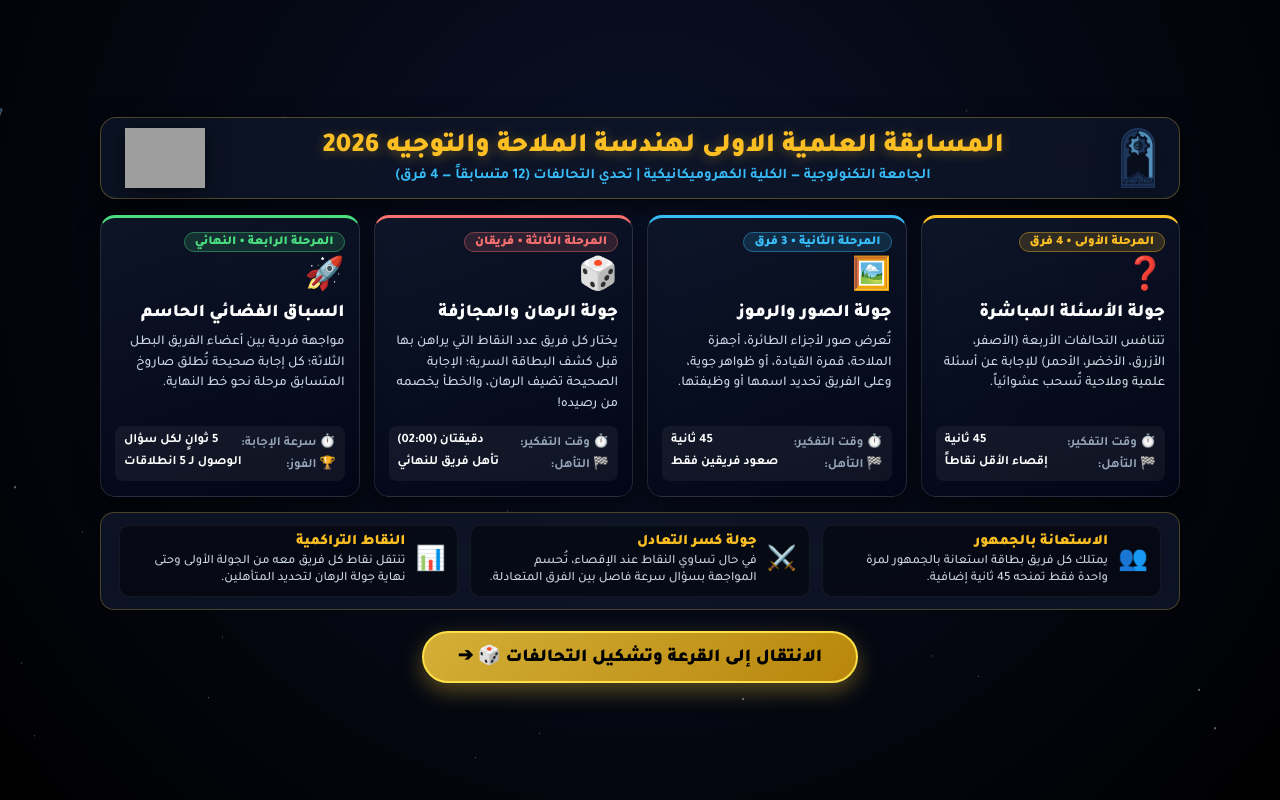
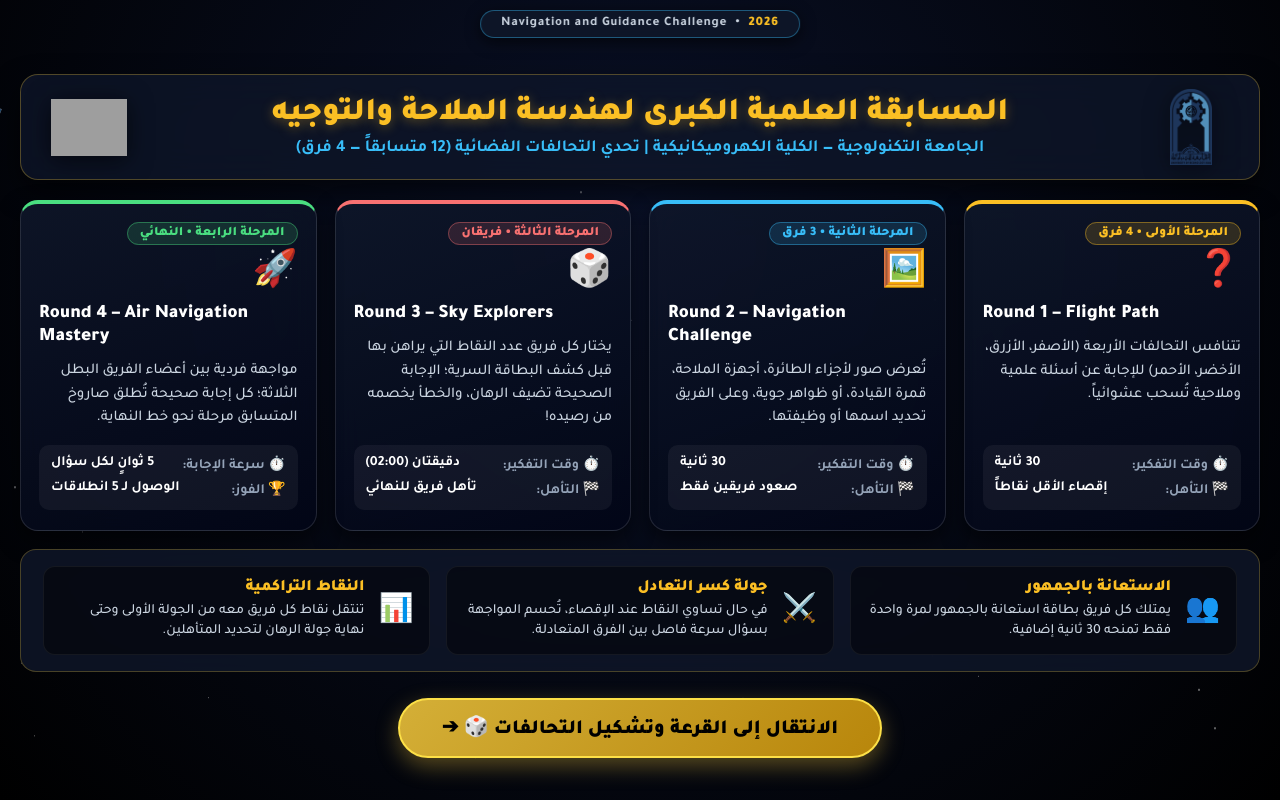
Before and after one commit to ATC5/8, a plain HTML site: page intro.html in a window 1280 px wide. Drawn offline with Linux system fonts and the light colour scheme; grey boxes are pictures that could not be loaded.

Commit message:
Update intro.html

```diff
--- a/intro.html
+++ b/intro.html
@@ -3,7 +3,7 @@
 <head>
     <meta charset="UTF-8">
     <meta name="viewport" content="width=device-width, initial-scale=1.0">
-    <title>مسابقة هندسة الملاحة والتوجيه - الدليل التعريفي</title>
+    <title>Navigation and Guidance Challenge - الدليل التعريفي</title>
     <style>
         @import url('https://fonts.googleapis.com/css2?family=Tajawal:wght@500;700;900&display=swap');
 
@@ -14,22 +14,22 @@
             --gold-bright: #fbbf24;
         }
 
+        * { box-sizing: border-box; }
+
         body {
-            margin: 0; padding: 15px 15px; font-family: 'Tajawal', sans-serif; color: #ffffff;
+            margin: 0; padding: 52px 20px 20px 20px; font-family: 'Tajawal', sans-serif; color: #ffffff;
             background-color: #000103;
             background-image: radial-gradient(circle at 50% 30%, #0a1128 0%, #000 100%);
             display: flex; flex-direction: column; align-items: center; justify-content: center;
-            min-height: 100vh; overflow-x: hidden; box-sizing: border-box;
+            min-height: 100vh; overflow-x: hidden;
         }
 
-        /* خلفية النجوم */
         .stars-container { position: fixed; inset: 0; z-index: -2; pointer-events: none; }
         .star { position: absolute; background: #fff; border-radius: 50%; opacity: 0.5; will-change: transform; }
         .star-fast { animation: fall 15s linear infinite; }
         .star-slow { animation: fall 35s linear infinite; }
         @keyframes fall { from { transform: translateY(-10vh); } to { transform: translateY(110vh); } }
 
-        /* المحطة الفضائية الدوارة */
         .station-layer { position: fixed; top: 0; left: 0; z-index: -1; will-change: transform; pointer-events: none; animation: floatAcrossScreen 70s ease-in-out infinite alternate; }
         @keyframes floatAcrossScreen { 0% { transform: translate(-10vw, 10vh) scale(0.6); } 33% { transform: translate(75vw, 65vh) scale(0.9); } 66% { transform: translate(15vw, 80vh) scale(0.7); } 100% { transform: translate(85vw, 15vh) scale(1); } }
         .space-station { transform-style: preserve-3d; animation: slowOrbit 40s infinite linear; }
@@ -41,41 +41,52 @@
         .solar-panel { position: absolute; width: 140px; height: 70px; background: #06406e; border: 2px solid #475569; }
         .panel-left { transform: translate(-180px, -35px) rotateX(30deg); } .panel-right { transform: translate(40px, -35px) rotateX(-30deg); }
 
-        /* الشريط العلوي والشعارات */
+        /* شريط اسم المسابقة والسنة أعلى وسط الشاشة */
+        .event-watermark {
+            position: fixed; top: 10px; left: 50%; transform: translateX(-50%); z-index: 1000;
+            background: rgba(15, 23, 42, 0.88); backdrop-filter: blur(8px);
+            border: 1px solid rgba(56, 189, 248, 0.4); border-radius: 50px;
+            padding: 5px 20px; display: flex; align-items: center; gap: 8px;
+            font-size: 13px; font-weight: 700; color: #cbd5e1;
+            letter-spacing: 0.8px; pointer-events: none;
+            box-shadow: 0 4px 15px rgba(0, 0, 0, 0.6);
+            white-space: nowrap;
+        }
+        .event-watermark span.year {
+            color: #fbbf24; font-weight: 900;
+        }
+
         .header-bar {
-            width: 94%; max-width: 1080px; display: flex; justify-content: space-between; align-items: center;
+            width: 1320px; max-width: 100%; display: flex; justify-content: space-between; align-items: center;
             background: rgba(15, 23, 42, 0.78); backdrop-filter: blur(20px);
-            border: 1px solid rgba(212, 175, 55, 0.35); border-radius: 16px;
-            padding: 10px 24px; margin-bottom: 16px; box-shadow: 0 12px 28px rgba(0,0,0,0.6);
-            box-sizing: border-box;
+            border: 1px solid rgba(212, 175, 55, 0.35); border-radius: 18px;
+            padding: 14px 30px; margin-bottom: 20px; box-shadow: 0 12px 28px rgba(0,0,0,0.6);
         }
         .header-logo {
-            height: 60px; width: auto; object-fit: contain;
+            height: 76px; width: 76px; object-fit: contain;
             filter: drop-shadow(0 4px 12px rgba(0,0,0,0.6)); transition: transform 0.3s;
         }
         .header-logo:hover { transform: scale(1.06); }
         .header-text { text-align: center; }
         .header-text h1 {
-            font-size: 1.7rem; margin: 0; color: var(--gold-bright); font-weight: 900;
+            font-size: 32px; margin: 0; color: var(--gold-bright); font-weight: 900;
             text-shadow: 0 2px 12px rgba(251, 191, 36, 0.35);
         }
         .header-text p {
-            font-size: 0.92rem; color: var(--neon-blue); margin: 4px 0 0 0; font-weight: 700;
+            font-size: 17px; color: var(--neon-blue); margin: 6px 0 0 0; font-weight: 700;
         }
 
-        /* الحاوية الرئيسية */
         .main-wrapper {
-            width: 94%; max-width: 1080px; display: flex; flex-direction: column; gap: 15px; z-index: 10;
+            width: 1320px; max-width: 100%; display: flex; flex-direction: column; gap: 18px; z-index: 10;
         }
 
-        /* شبكة الجولات الأربعة */
         .rounds-grid {
-            display: grid; grid-template-columns: repeat(4, 1fr); gap: 14px;
+            display: grid; grid-template-columns: repeat(4, 1fr); gap: 18px;
         }
         .round-card {
             background: linear-gradient(160deg, rgba(15, 23, 42, 0.88), rgba(2, 6, 23, 0.92));
             backdrop-filter: blur(15px); border: 1px solid rgba(255, 255, 255, 0.12);
-            border-radius: 15px; padding: 15px 14px; display: flex; flex-direction: column;
+            border-radius: 18px; padding: 20px 18px; display: flex; flex-direction: column;
             justify-content: space-between; position: relative; overflow: hidden;
             box-shadow: 0 10px 22px rgba(0,0,0,0.55); transition: all 0.35s ease;
             opacity: 0; transform: translateY(20px);
@@ -83,54 +94,52 @@
         .round-card.visible { opacity: 1; transform: translateY(0); }
         .round-card:hover { transform: translateY(-4px); box-shadow: 0 14px 28px rgba(0,0,0,0.75); }
 
-        .r-1 { border-top: 3px solid #fbbf24; }
-        .r-2 { border-top: 3px solid #38bdf8; }
-        .r-3 { border-top: 3px solid #f87171; }
-        .r-4 { border-top: 3px solid #4ade80; }
+        .r-1 { border-top: 4px solid #fbbf24; }
+        .r-2 { border-top: 4px solid #38bdf8; }
+        .r-3 { border-top: 4px solid #f87171; }
+        .r-4 { border-top: 4px solid #4ade80; }
 
         .round-badge {
-            align-self: flex-start; font-size: 0.78rem; font-weight: 900;
-            padding: 3px 10px; border-radius: 20px; margin-bottom: 8px;
+            align-self: flex-start; font-size: 13px; font-weight: 900;
+            padding: 4px 12px; border-radius: 20px; margin-bottom: 10px;
         }
         .r-1 .round-badge { background: rgba(251, 191, 36, 0.15); color: #fbbf24; border: 1px solid rgba(251, 191, 36, 0.4); }
         .r-2 .round-badge { background: rgba(56, 189, 248, 0.15); color: #38bdf8; border: 1px solid rgba(56, 189, 248, 0.4); }
         .r-3 .round-badge { background: rgba(248, 113, 113, 0.15); color: #f87171; border: 1px solid rgba(248, 113, 113, 0.4); }
         .r-4 .round-badge { background: rgba(74, 222, 128, 0.15); color: #4ade80; border: 1px solid rgba(74, 222, 128, 0.4); }
 
-        .round-icon { font-size: 2rem; margin: 2px 0; }
-        .round-name { font-size: 1.12rem; font-weight: 900; color: #fff; margin: 4px 0 8px 0; }
-        .round-desc { font-size: 0.85rem; color: #cbd5e1; line-height: 1.5; margin: 0 0 12px 0; flex-grow: 1; }
+        .round-icon { font-size: 36px; margin: 4px 0; }
+        .round-name { font-size: 19px; font-weight: 900; color: #fff; margin: 6px 0 10px 0; direction: ltr; }
+        .round-desc { font-size: 15px; color: #cbd5e1; line-height: 1.55; margin: 0 0 16px 0; flex-grow: 1; }
 
         .round-meta {
-            background: rgba(255, 255, 255, 0.05); border-radius: 8px; padding: 7px 9px;
-            display: flex; flex-direction: column; gap: 3px; font-size: 0.8rem; font-weight: 700;
+            background: rgba(255, 255, 255, 0.05); border-radius: 10px; padding: 10px 12px;
+            display: flex; flex-direction: column; gap: 5px; font-size: 14px; font-weight: 700;
         }
         .meta-item { display: flex; justify-content: space-between; color: #94a3b8; }
         .meta-item strong { color: #fff; }
 
-        /* شريط القوانين والمساعدات */
         .rules-bar {
             background: rgba(15, 23, 42, 0.8); backdrop-filter: blur(15px);
-            border: 1px solid rgba(212, 175, 55, 0.3); border-radius: 14px;
-            padding: 12px 18px; display: grid; grid-template-columns: repeat(3, 1fr); gap: 12px;
+            border: 1px solid rgba(212, 175, 55, 0.3); border-radius: 16px;
+            padding: 16px 22px; display: grid; grid-template-columns: repeat(3, 1fr); gap: 16px;
         }
         .rule-box {
-            display: flex; align-items: center; gap: 10px;
-            background: rgba(0, 0, 0, 0.45); padding: 8px 12px; border-radius: 10px;
+            display: flex; align-items: center; gap: 14px;
+            background: rgba(0, 0, 0, 0.45); padding: 12px 16px; border-radius: 12px;
             border: 1px solid rgba(255,255,255,0.06);
         }
-        .rule-icon { font-size: 1.5rem; }
-        .rule-info h4 { margin: 0 0 2px 0; font-size: 0.92rem; color: var(--gold-bright); font-weight: 900; }
-        .rule-info p { margin: 0; font-size: 0.8rem; color: #cbd5e1; line-height: 1.35; }
+        .rule-icon { font-size: 28px; }
+        .rule-info h4 { margin: 0 0 4px 0; font-size: 16px; color: var(--gold-bright); font-weight: 900; }
+        .rule-info p { margin: 0; font-size: 14px; color: #cbd5e1; line-height: 1.4; }
 
-        /* زر الانتقال للقرعة */
         .cta-container {
-            text-align: center; margin-top: 6px;
+            text-align: center; margin-top: 8px;
         }
         .start-btn {
-            display: inline-flex; align-items: center; gap: 10px;
+            display: inline-flex; align-items: center; gap: 12px;
             background: linear-gradient(135deg, #d4af37, #b8860b); color: #000;
-            text-decoration: none; padding: 11px 34px; font-size: 1.15rem; font-weight: 900;
+            text-decoration: none; padding: 14px 42px; font-size: 20px; font-weight: 900;
             border-radius: 50px; box-shadow: 0 8px 22px rgba(212, 175, 55, 0.4);
             transition: all 0.3s ease; border: 2px solid #fde047;
         }
@@ -147,7 +156,7 @@
         @media (max-width: 600px) {
             .rounds-grid { grid-template-columns: 1fr; }
             .header-bar { flex-direction: column; gap: 10px; text-align: center; }
-            .header-text h1 { font-size: 1.4rem; }
+            .header-text h1 { font-size: 24px; }
         }
     </style>
 </head>
@@ -162,53 +171,54 @@
         </div>
     </div>
 
-    <!-- الشريط العلوي بالشعارين -->
+    <div class="event-watermark" dir="ltr">
+        <span>Navigation and Guidance Challenge</span>
+        <span>•</span>
+        <span class="year">2026</span>
+    </div>
+
     <div class="header-bar">
         <img class="header-logo" src="IMG/UOT.png" alt="شعار الجامعة التكنولوجية">
         <div class="header-text">
-            <h1>المسابقة العلمية الاولى لهندسة الملاحة والتوجيه 2026</h1>
-            <p>الجامعة التكنولوجية — الكلية الكهروميكانيكية | تحدي التحالفات  (12 متسابقاً — 4 فرق)</p>
+            <h1>المسابقة العلمية الكبرى لهندسة الملاحة والتوجيه</h1>
+            <p>الجامعة التكنولوجية — الكلية الكهروميكانيكية | تحدي التحالفات الفضائية (12 متسابقاً — 4 فرق)</p>
         </div>
         <img class="header-logo" src="IMG/UOT2.PNG" alt="شعار قسم هندسة الملاحة والتوجيه">
     </div>
 
     <div class="main-wrapper">
-        <!-- شرح الجولات الأربعة -->
         <div class="rounds-grid">
-            <!-- الجولة الأولى -->
             <div class="round-card r-1" id="card-1">
                 <div>
                     <span class="round-badge">المرحلة الأولى • 4 فرق</span>
                     <div class="round-icon">❓</div>
-                    <h3 class="round-name">جولة الأسئلة المباشرة</h3>
+                    <h3 class="round-name">Round 1 – Flight Path</h3>
                     <p class="round-desc">تتنافس التحالفات الأربعة (الأصفر، الأزرق، الأخضر، الأحمر) للإجابة عن أسئلة علمية وملاحية تُسحب عشوائياً.</p>
                 </div>
                 <div class="round-meta">
-                    <div class="meta-item"><span>⏱️ وقت التفكير:</span><strong>45 ثانية</strong></div>
+                    <div class="meta-item"><span>⏱️ وقت التفكير:</span><strong>30 ثانية</strong></div>
                     <div class="meta-item"><span>🏁 التأهل:</span><strong>إقصاء الأقل نقاطاً</strong></div>
                 </div>
             </div>
 
-            <!-- الجولة الثانية -->
             <div class="round-card r-2" id="card-2">
                 <div>
                     <span class="round-badge">المرحلة الثانية • 3 فرق</span>
                     <div class="round-icon">🖼️</div>
-                    <h3 class="round-name">جولة الصور والرموز</h3>
+                    <h3 class="round-name">Round 2 – Navigation Challenge</h3>
                     <p class="round-desc">تُعرض صور لأجزاء الطائرة، أجهزة الملاحة، قمرة القيادة، أو ظواهر جوية، وعلى الفريق تحديد اسمها أو وظيفتها.</p>
                 </div>
                 <div class="round-meta">
-                    <div class="meta-item"><span>⏱️ وقت التفكير:</span><strong>45 ثانية</strong></div>
+                    <div class="meta-item"><span>⏱️ وقت التفكير:</span><strong>30 ثانية</strong></div>
                     <div class="meta-item"><span>🏁 التأهل:</span><strong>صعود فريقين فقط</strong></div>
                 </div>
             </div>
 
-            <!-- الجولة الثالثة -->
             <div class="round-card r-3" id="card-3">
                 <div>
                     <span class="round-badge">المرحلة الثالثة • فريقان</span>
                     <div class="round-icon">🎲</div>
-                    <h3 class="round-name">جولة الرهان والمجازفة</h3>
+                    <h3 class="round-name">Round 3 – Sky Explorers</h3>
                     <p class="round-desc">يختار كل فريق عدد النقاط التي يراهن بها قبل كشف البطاقة السرية؛ الإجابة الصحيحة تضيف الرهان، والخطأ يخصمه من رصيده!</p>
                 </div>
                 <div class="round-meta">
@@ -217,12 +227,11 @@
                 </div>
             </div>
 
-            <!-- الجولة الرابعة -->
             <div class="round-card r-4" id="card-4">
                 <div>
                     <span class="round-badge">المرحلة الرابعة • النهائي</span>
                     <div class="round-icon">🚀</div>
-                    <h3 class="round-name">السباق الفضائي الحاسم</h3>
+                    <h3 class="round-name">Round 4 – Air Navigation Mastery</h3>
                     <p class="round-desc">مواجهة فردية بين أعضاء الفريق البطل الثلاثة؛ كل إجابة صحيحة تُطلق صاروخ المتسابق مرحلة نحو خط النهاية.</p>
                 </div>
                 <div class="round-meta">
@@ -232,13 +241,12 @@
             </div>
         </div>
 
-        <!-- القوانين ووسائل المساعدة -->
         <div class="rules-bar">
             <div class="rule-box">
                 <div class="rule-icon">👥</div>
                 <div class="rule-info">
                     <h4>الاستعانة بالجمهور</h4>
-                    <p>يمتلك كل فريق بطاقة استعانة بالجمهور لمرة واحدة فقط تمنحه 45 ثانية إضافية.</p>
+                    <p>يمتلك كل فريق بطاقة استعانة بالجمهور لمرة واحدة فقط تمنحه 30 ثانية إضافية.</p>
                 </div>
             </div>
             <div class="rule-box">
@@ -257,7 +265,6 @@
             </div>
         </div>
 
-        <!-- زر البدء -->
         <div class="cta-container">
             <a href="index.html" class="start-btn">الانتقال إلى القرعة وتشكيل التحالفات 🎲 ➔</a>
         </div>
@@ -277,7 +284,6 @@
             container.appendChild(star);
         }
 
-        // إظهار البطاقات بتتابع انسيابي
         setTimeout(() => document.getElementById('card-1').classList.add('visible'), 150);
         setTimeout(() => document.getElementById('card-2').classList.add('visible'), 300);
         setTimeout(() => document.getElementById('card-3').classList.add('visible'), 450);
```
